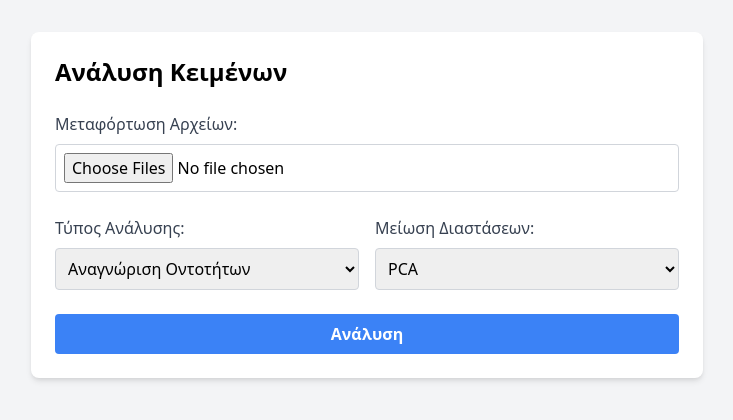
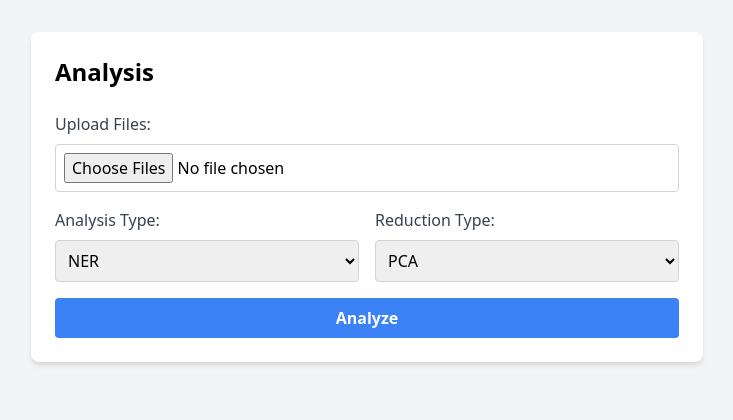
Before and after one commit to StergiosCha/NATS, a Flask app: page / in a window 1280 px wide. Shown: the part 60-480 px from the top of the page, without its empty margins (273-1006 px from the left). Run offline with Flask 2, Linux system fonts and the light colour scheme; some libraries are stand-ins or nearby versions.

Commit message:
Update upload.html

```diff
--- a/app/templates/upload.html
+++ b/app/templates/upload.html
@@ -4,25 +4,25 @@
 {% block content %}
 <div class="max-w-2xl mx-auto">
     <div class="bg-white shadow-md rounded-lg p-6">
-        <h2 class="text-2xl font-bold mb-6">Ανάλυση Κειμένων</h2>
-        <form action="{{ url_for('main.upload_files') }}" method="post" enctype="multipart/form-data" class="space-y-6">
-            <div>
-                <label class="block text-gray-700 mb-2">Μεταφόρτωση Αρχείων:</label>
+        <h2 class="text-2xl font-bold mb-6">Analysis</h2>
+        <form action="{{ url_for('main.upload_files') }}" method="post" enctype="multipart/form-data">
+            <div class="mb-4">
+                <label class="block text-gray-700 mb-2">Upload Files:</label>
                 <input type="file" name="files" multiple required
                        class="w-full p-2 border border-gray-300 rounded">
             </div>
 
-            <div class="grid grid-cols-1 md:grid-cols-2 gap-4">
+            <div class="grid grid-cols-1 md:grid-cols-2 gap-4 mb-4">
                 <div>
-                    <label class="block text-gray-700 mb-2">Τύπος Ανάλυσης:</label>
+                    <label class="block text-gray-700 mb-2">Analysis Type:</label>
                     <select name="analysis_type" class="w-full p-2 border border-gray-300 rounded">
-                        <option value="NER">Αναγνώριση Οντοτήτων</option>
-                        <option value="Doc2Vec">Ομοιότητα Κειμένων</option>
+                        <option value="NER">NER</option>
+                        <option value="Doc2Vec">Doc2Vec</option>
                     </select>
                 </div>
 
                 <div>
-                    <label class="block text-gray-700 mb-2">Μείωση Διαστάσεων:</label>
+                    <label class="block text-gray-700 mb-2">Reduction Type:</label>
                     <select name="reduction_type" class="w-full p-2 border border-gray-300 rounded">
                         <option value="pca">PCA</option>
                         <option value="tsne">t-SNE</option>
@@ -30,8 +30,8 @@
                 </div>
             </div>
 
-            <button type="submit" class="w-full bg-blue-500 hover:bg-blue-600 text-white font-semibold py-2 px-4 rounded transition duration-200">
-                Ανάλυση
+            <button type="submit" class="w-full bg-blue-500 hover:bg-blue-600 text-white font-semibold py-2 px-4 rounded">
+                Analyze
             </button>
         </form>
     </div>
```
